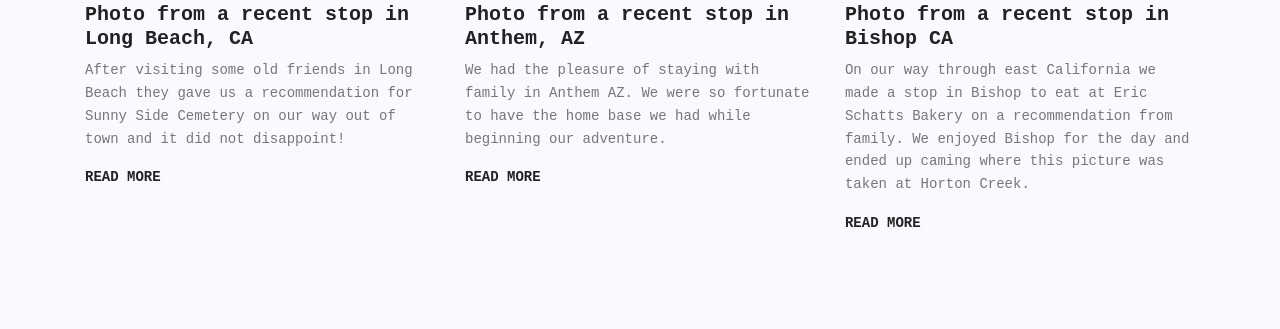
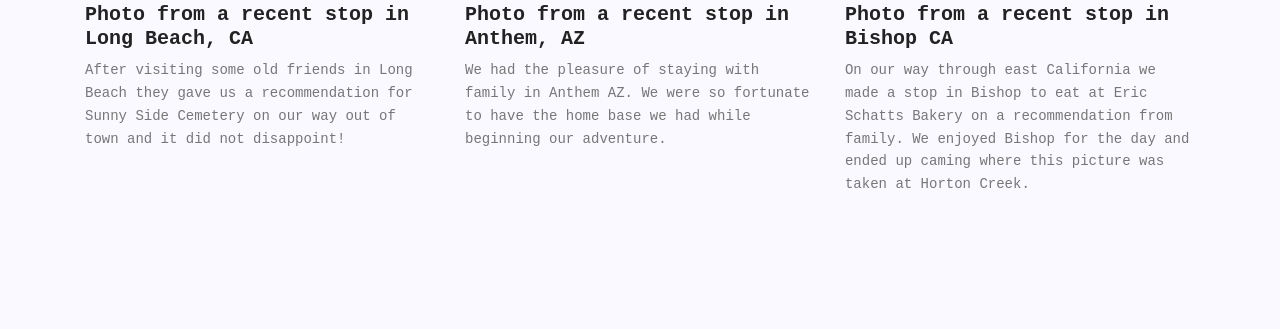
Before and after one commit to bmccoolpierce/GussieTheBus, a plain HTML site: page docs/index.html in a window 1280 px wide. Shown: the part 1593-1922 px from the top of the page. Drawn offline with nearby package versions, Linux system fonts and the light colour scheme.

Commit message:
read more buttons hidden

```diff
--- a/docs/index.html
+++ b/docs/index.html
@@ -120,7 +120,7 @@
 							<div class="details">
 								<a href="#"><h2>Photo from a recent stop in Long Beach, CA</h2></a>
 						  		<p>After visiting some old friends in Long Beach they gave us a recommendation for Sunny Side Cemetery on our way out of town and it did not disappoint!</p>
-						  		<a class="text-uppercase" href="#">read more</a>
+						  		<!-- <a class="text-uppercase" href="#">read more</a> -->
 							</div>
 
 						</div>
@@ -139,7 +139,7 @@
 							<div class="details">
 								<a href="#"><h2>Photo from a recent stop in Anthem, AZ</h2></a>
 						  		<p>We had the pleasure of staying with family in Anthem AZ. We were so fortunate to have the home base we had while beginning our adventure.</p>
-						  		<a class="text-uppercase" href="#">read more</a>
+						  		<!-- <a class="text-uppercase" href="#">read more</a> -->
 							</div>
 						</div>
 						<div class="col-lg-4 col-md-4 project-wrap">
@@ -157,7 +157,7 @@
 							<div class="details">
 								<a href="#"><h2>Photo from a recent stop in Bishop CA</h2></a>
 						  		<p>On our way through east California we made a stop in Bishop to eat at Eric Schatts Bakery on a recommendation from family. We enjoyed Bishop for the day and ended up caming where this picture was taken at Horton Creek.</p>
-						  		<a class="text-uppercase" href="#">read more</a>
+						  		<!-- <a class="text-uppercase" href="#">read more</a> -->
 							</div>
 						</div>
 
```
